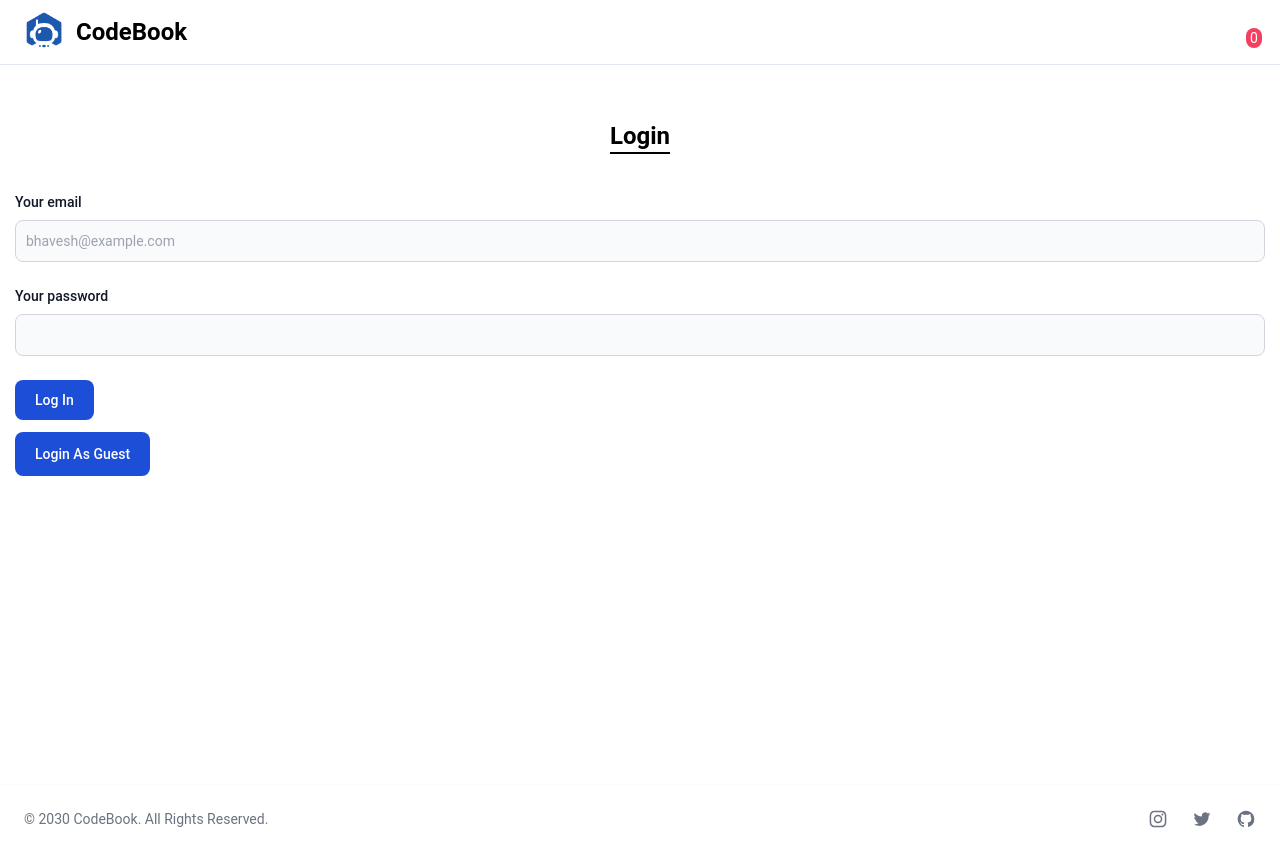
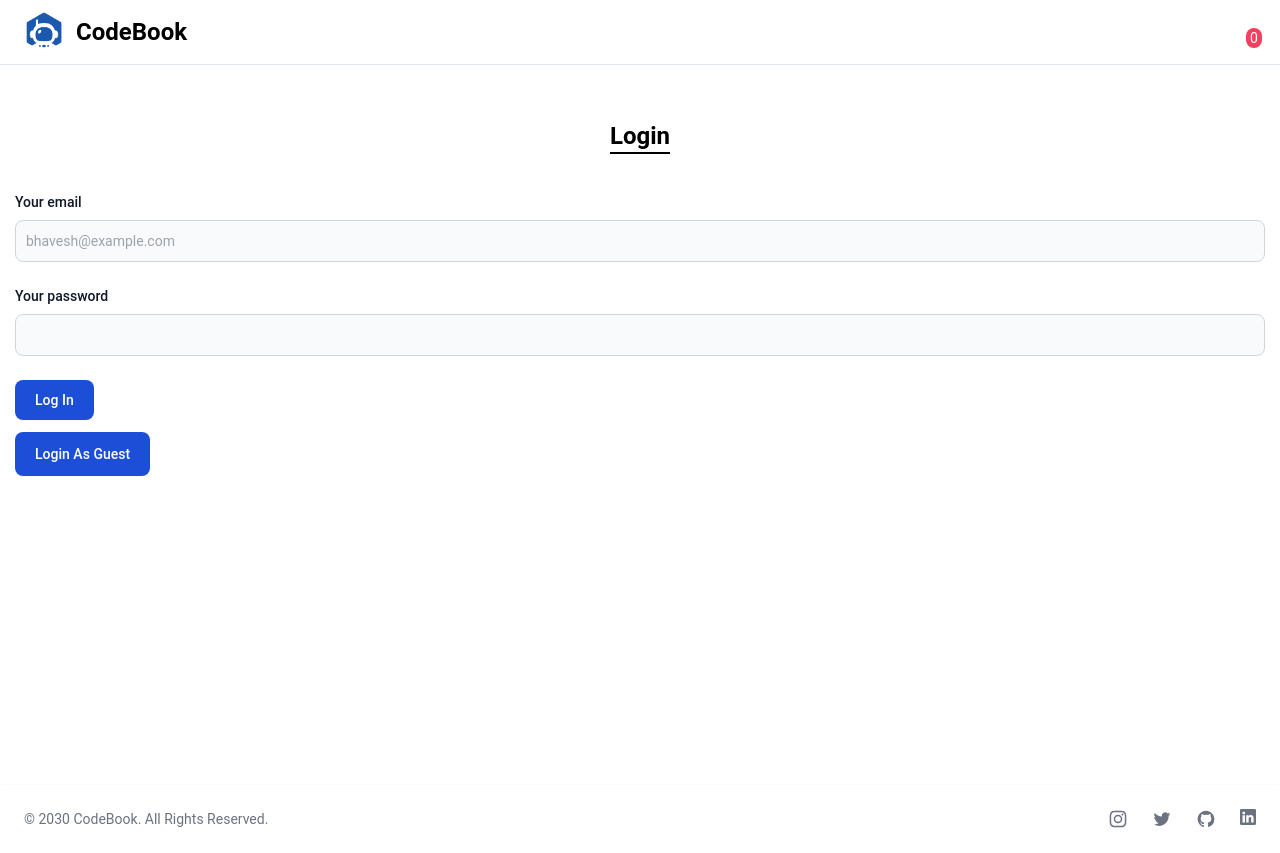
Before and after one commit to bhaveshlande/bookStore, a React (Create React App) app: page /login in a window 1280 px wide. Built offline with nearby package versions, Linux system fonts and the light colour scheme.

Commit message:
footer link to href,link account added

```diff
--- a/src/components/Layouts/Footer.js
+++ b/src/components/Layouts/Footer.js
@@ -1,19 +1,17 @@
-import { Link } from "react-router-dom";
-
 export const Footer = () => {
   return (
     <footer className="bg-white shadow dark:bg-gray-800">
       <div className="p-4 mx-auto max-w-screen-xl md:flex md:items-center md:justify-between md:p-6">
         <span className="text-sm text-gray-500 sm:text-center dark:text-gray-400">
           © 2030{" "}
-          <Link to="/" className="hover:underline">
+          <a href="/" className="hover:underline">
             CodeBook
-          </Link>
+          </a>
           . All Rights Reserved.
         </span>
         <div className="flex mt-4 space-x-6 sm:justify-center sm:mt-0">
-          <Link
-            to="/"
+          <a
+            href="https://www.instagram.com/bhaveshbl9697/"
             target="_blank"
             rel="noreferrer"
             className="text-gray-500 hover:text-gray-900 dark:hover:text-white"
@@ -31,9 +29,9 @@
               />
             </svg>
             <span className="sr-only">Instagram page</span>
-          </Link>
-          <Link
-            to="/"
+          </a>
+          <a
+            href="https://twitter.com/bhaveshbl9697"
             target="_blank"
             rel="noreferrer"
             className="text-gray-500 hover:text-gray-900 dark:hover:text-white"
@@ -47,9 +45,9 @@
               <path d="M8.29 20.251c7.547 0 11.675-6.253 11.675-11.675 0-.178 0-.355-.012-.53A8.348 8.348 0 0022 5.92a8.19 8.19 0 01-2.357.646 4.118 4.118 0 001.804-2.27 8.224 8.224 0 01-2.605.996 4.107 4.107 0 00-6.993 3.743 11.65 11.65 0 01-8.457-4.287 4.106 4.106 0 001.27 5.477A4.072 4.072 0 012.8 9.713v.052a4.105 4.105 0 003.292 4.022 4.095 4.095 0 01-1.853.07 4.108 4.108 0 003.834 2.85A8.233 8.233 0 012 18.407a11.616 11.616 0 006.29 1.84" />
             </svg>
             <span className="sr-only">Twitter page</span>
-          </Link>
-          <Link
-            to="/"
+          </a>
+          <a
+            href="https://github.com/bhaveshbl9697?tab=repositories/"
             target="_blank"
             rel="noreferrer"
             className="text-gray-500 hover:text-gray-900 dark:hover:text-white"
@@ -67,7 +65,25 @@
               />
             </svg>
             <span className="sr-only">GitHub account</span>
-          </Link>
+          </a>
+          <a
+            href="https://www.linkedin.com/in/bhavesh-lande-630892141/"
+            target="_blank"
+            rel="noreferrer"
+            className="text-gray-500 hover:text-gray-900 dark:hover:text-white"
+          >
+            <svg
+              xmlns="http://www.w3.org/2000/svg"
+              width="16"
+              height="16"
+              fill="currentColor"
+              class="bi bi-linkedin"
+              viewBox="0 0 16 16"
+            >
+              <path d="M0 1.146C0 .513.526 0 1.175 0h13.65C15.474 0 16 .513 16 1.146v13.708c0 .633-.526 1.146-1.175 1.146H1.175C.526 16 0 15.487 0 14.854V1.146zm4.943 12.248V6.169H2.542v7.225h2.401zm-1.2-8.212c.837 0 1.358-.554 1.358-1.248-.015-.709-.52-1.248-1.342-1.248-.822 0-1.359.54-1.359 1.248 0 .694.521 1.248 1.327 1.248h.016zm4.908 8.212V9.359c0-.216.016-.432.08-.586.173-.431.568-.878 1.232-.878.869 0 1.216.662 1.216 1.634v3.865h2.401V9.25c0-2.22-1.184-3.252-2.764-3.252-1.274 0-1.845.7-2.165 1.193v.025h-.016a5.54 5.54 0 0 1 .016-.025V6.169h-2.4c.03.678 0 7.225 0 7.225h2.4z" />
+            </svg>
+            <span className="sr-only">LinkedIn account</span>
+          </a>
         </div>
       </div>
     </footer>
```
